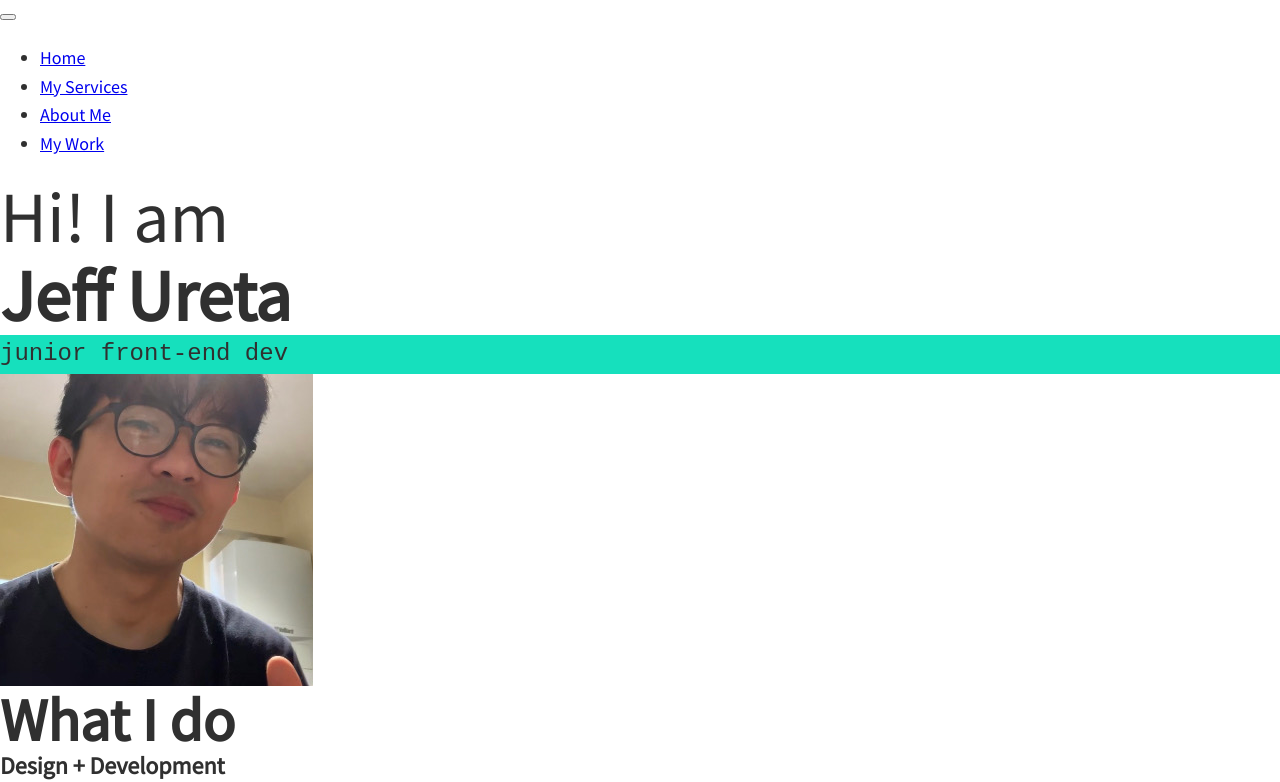
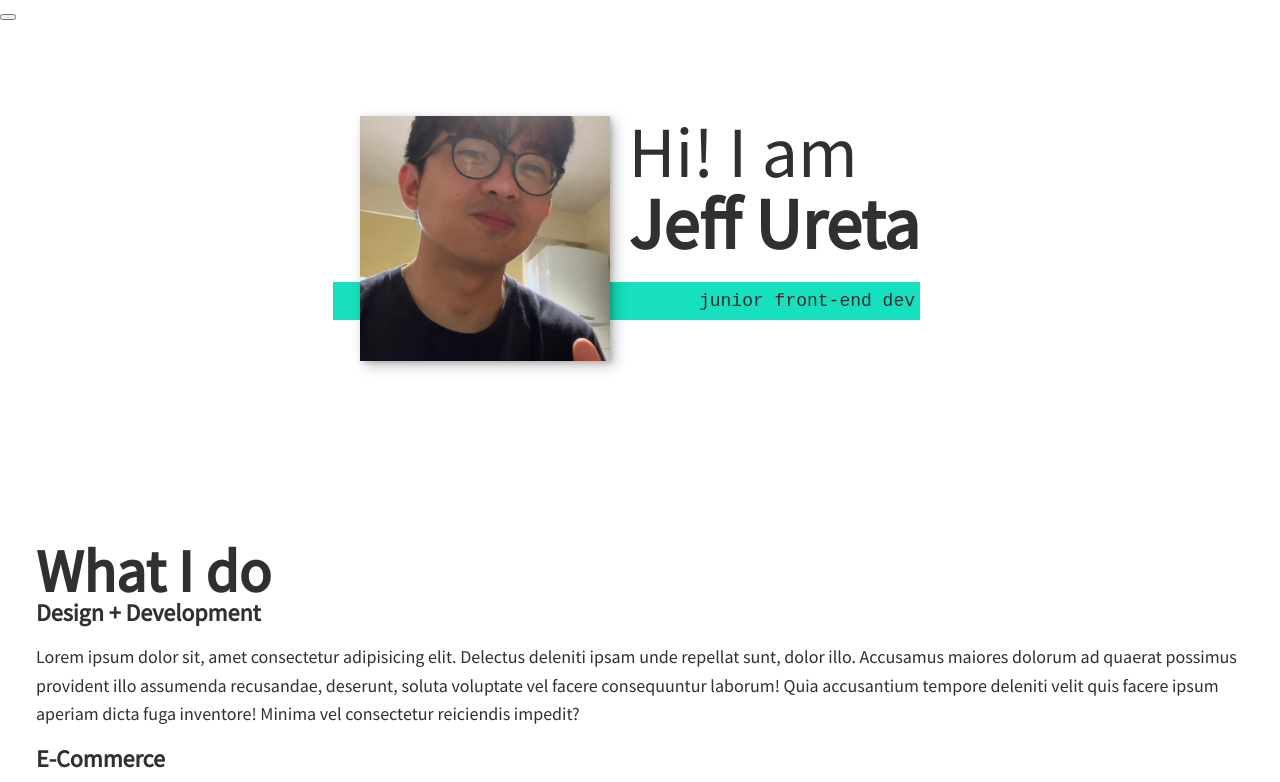
Before and after one commit to jeffureta/portfolio, a plain HTML site: page index.html in a window 1280 px wide. Shown: the part 28-810 px from the top of the page. Drawn offline with nearby package versions, Linux system fonts and the light colour scheme.

Commit message:
Setup the intro section

```diff
--- a/css/style.css
+++ b/css/style.css
@@ -17,6 +17,8 @@
     --fs-h2: 2.25rem;
     --fs-h3: 1.25rem;
     --fs-body: 1rem;
+    --bs: 0.25em 0.25em 0.75em rgba(0,0,0,0.25),
+          0.125em 0.125em 0.25em rgba(0,0,0,0.15);
 }
 
 @media (min-width: 800px) {
@@ -38,6 +40,9 @@ body {
     line-height: 1.6;
 }
 
+section {
+    padding: 5em 2em;
+}
 img {
     display: block;
     max-width: 100%;
@@ -50,7 +55,7 @@ strong {
 h1,
 h2,
 h3 {
-    line-height: 1.1;
+    line-height: 1;
     margin: 0;
 }
 
@@ -76,5 +81,49 @@ h3 {font-size: var(--fs-h3);}
 .section__subtitle--intro,
 .section__subtitle--about-me {
     background-color: var(--clr-accent);
+    padding: .25em;
     font-family: var(--ff-secondary);
+    margin-bottom: 1em;
 }
+
+/* header */
+nav {display:none}
+
+.intro {
+    position: relative;
+}
+
+.intro__img {
+    box-shadow: var(--bs);
+    /* This will get rid of the annoying white space in the picture */
+    height: 245px;
+    object-fit: cover;
+}
+@media (min-width: 600px) {
+    .intro {
+        display: grid;
+        width: min-content;
+        margin: 0 auto;
+        grid-column-gap: 1em;
+        grid-template-areas:
+            "img title"
+            "img subtitle";
+        grid-template-columns: min-content max-content;
+    }
+    .intro__img {
+        grid-area: img;
+        min-width: 250px;
+        position: relative;
+        z-index: 2;
+    }
+    .section__subtitle--intro {
+        align-self: start;
+        grid-column: -1 / 1;
+        grid-row: 2;
+        text-align: right;
+        position: relative;
+        left: -1.5em;
+        width: calc(100% + 1.5em);
+        font-size: var(--fs-body); /* subtitle won't go underneath even if it is longer*/
+    }
+}
--- a/index.html
+++ b/index.html
@@ -39,7 +39,7 @@
             Hi! I am <strong>Jeff Ureta</strong>
         </h1>
         <p class="section__subtitle section__subtitle--intro">junior front-end dev</p>
-        <img src="img2/jeff02.png" alt="A picture of myself smiling">
+        <img src="img2/jeff02.png" alt="A picture of myself smiling" class="intro__img">
     </section>
     <!-- My Services -->
     <section class="my-services" id="services">
```
